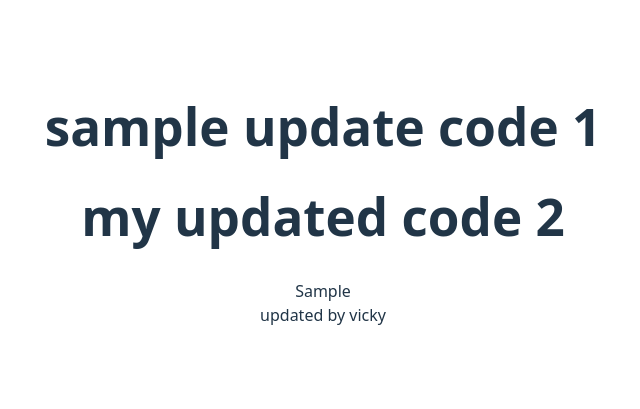
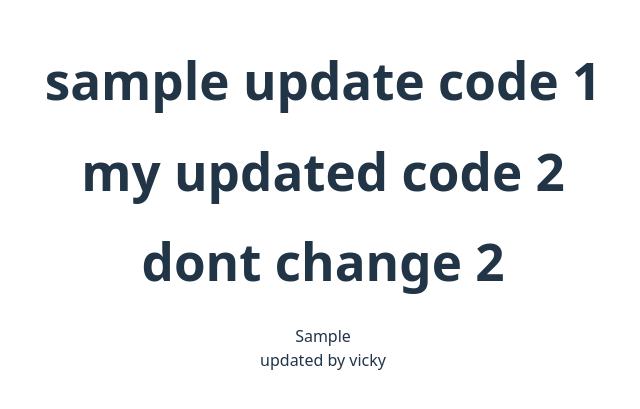
Before and after one commit to vigneshxcode1/gittest, a React (Vite) app in the folder gittest/: page / in a window 1280 px wide. Shown: the part 205-614 px from the top of the page, without its empty margins (317-957 px from the left). Built offline with nearby package versions, Linux system fonts and the light colour scheme.

Commit message:
sample updated

```diff
--- a/gittest/src/App.jsx
+++ b/gittest/src/App.jsx
@@ -12,6 +12,9 @@ function App() {
       <h1>sample update code 1</h1>
 
       <h1>my updated code 2</h1>
+
+      <h1>dont change 2</h1>
+
       <Sample />
     </>
   )
```
